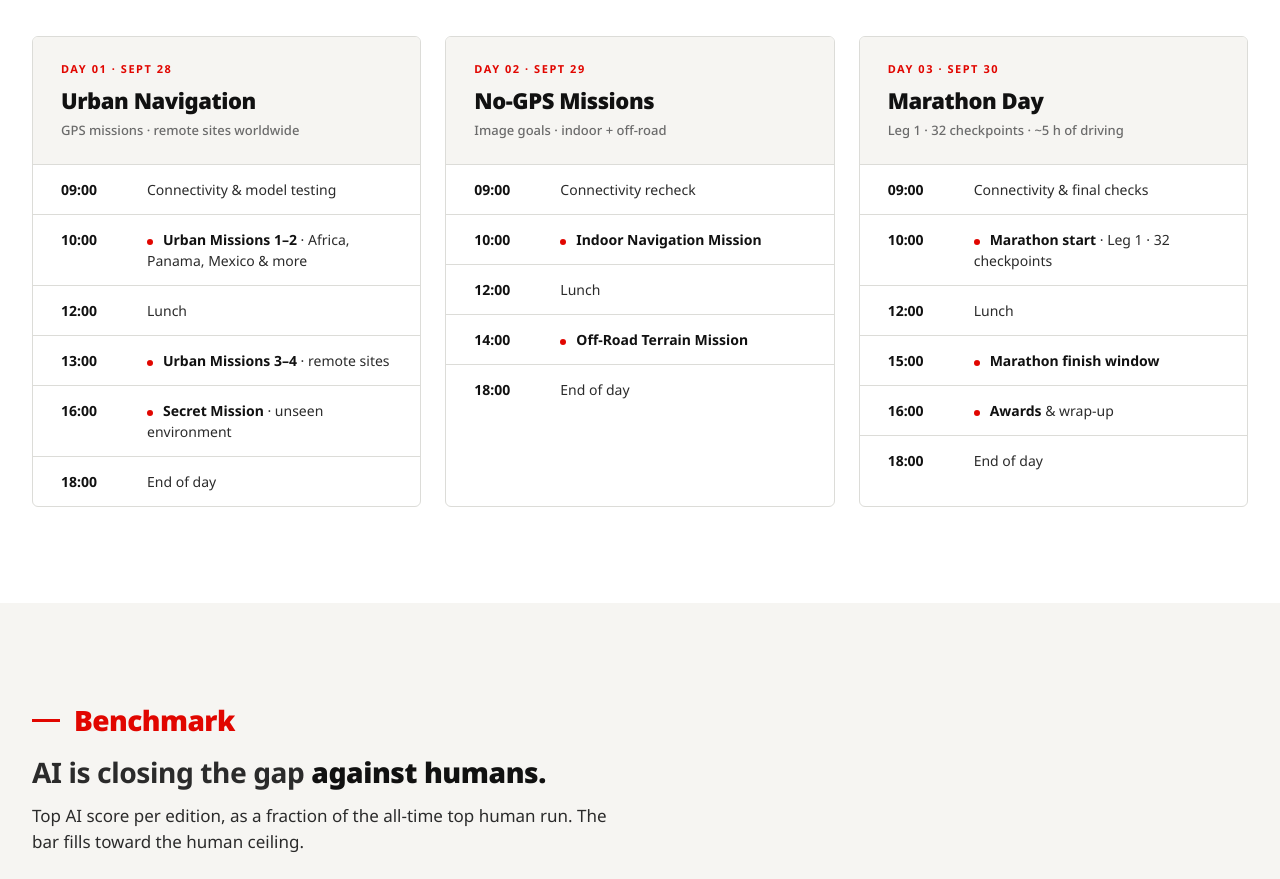
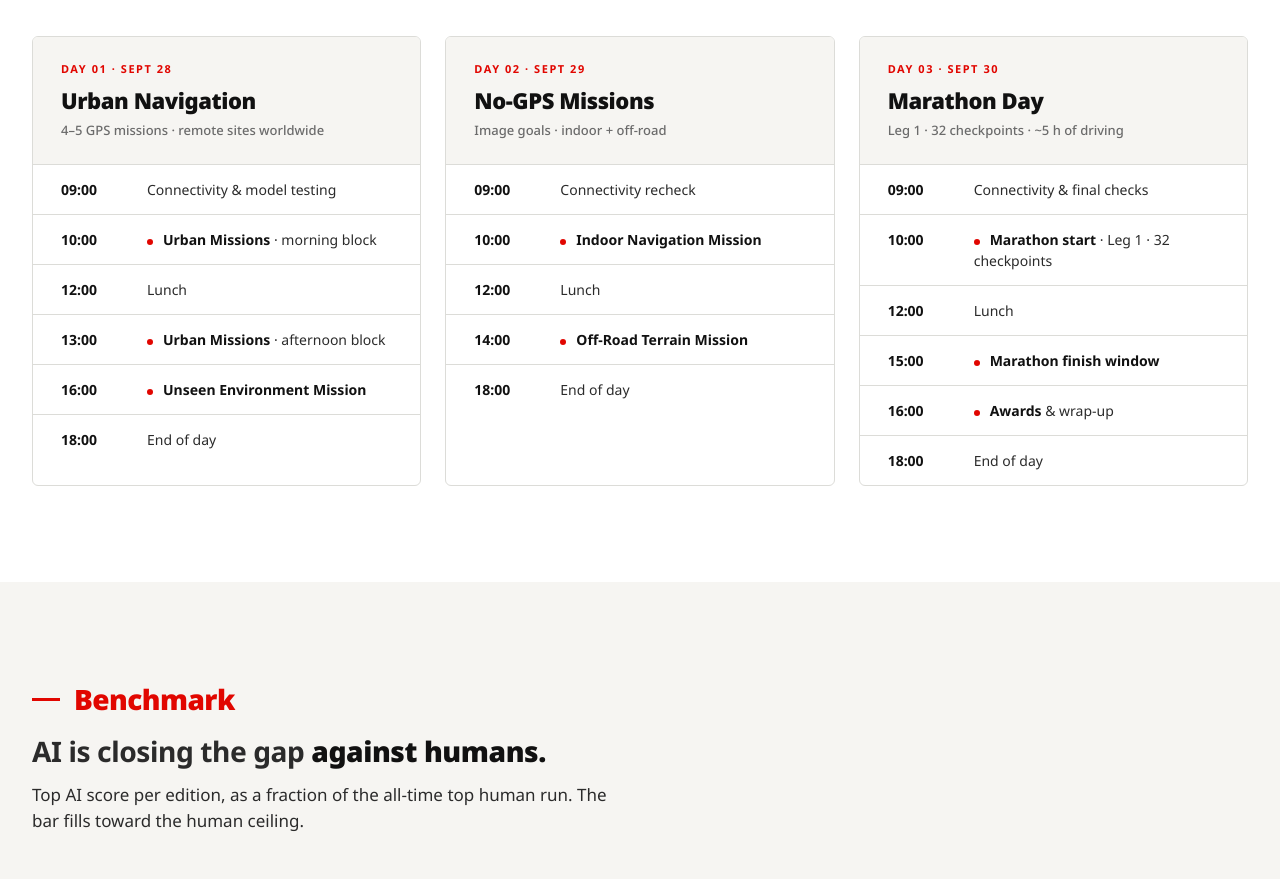
Before and after one commit to earth-rover-challenge/earth-rover-challenge.github.io, a plain HTML site: page index.html in a window 1280 px wide. Shown: the part 4720-5599 px from the top of the page. Drawn offline with nearby package versions, Linux system fonts and the light colour scheme.

Commit message:
Schedule Day 1: unname mission locations, 4-5 urban missions + unseen environment mission
Co-Authored-By: Claude Fable 5 <noreply@anthropic.com>

```diff
--- a/index.html
+++ b/index.html
@@ -1452,14 +1452,14 @@ footer {
         <div class="head">
           <div class="num">Day 01 · Sept 28</div>
           <h4>Urban Navigation</h4>
-          <div class="sub">GPS missions · remote sites worldwide</div>
+          <div class="sub">4–5 GPS missions · remote sites worldwide</div>
         </div>
         <ul>
           <li><span class="t">09:00</span><span class="name">Connectivity &amp; model testing</span></li>
-          <li class="race"><span class="t">10:00</span><span class="name"><strong>Urban Missions 1–2</strong> · Africa, Panama, Mexico &amp; more</span></li>
+          <li class="race"><span class="t">10:00</span><span class="name"><strong>Urban Missions</strong> · morning block</span></li>
           <li><span class="t">12:00</span><span class="name">Lunch</span></li>
-          <li class="race"><span class="t">13:00</span><span class="name"><strong>Urban Missions 3–4</strong> · remote sites</span></li>
-          <li class="race"><span class="t">16:00</span><span class="name"><strong>Secret Mission</strong> · unseen environment</span></li>
+          <li class="race"><span class="t">13:00</span><span class="name"><strong>Urban Missions</strong> · afternoon block</span></li>
+          <li class="race"><span class="t">16:00</span><span class="name"><strong>Unseen Environment Mission</strong></span></li>
           <li><span class="t">18:00</span><span class="name">End of day</span></li>
         </ul>
       </div>
```
